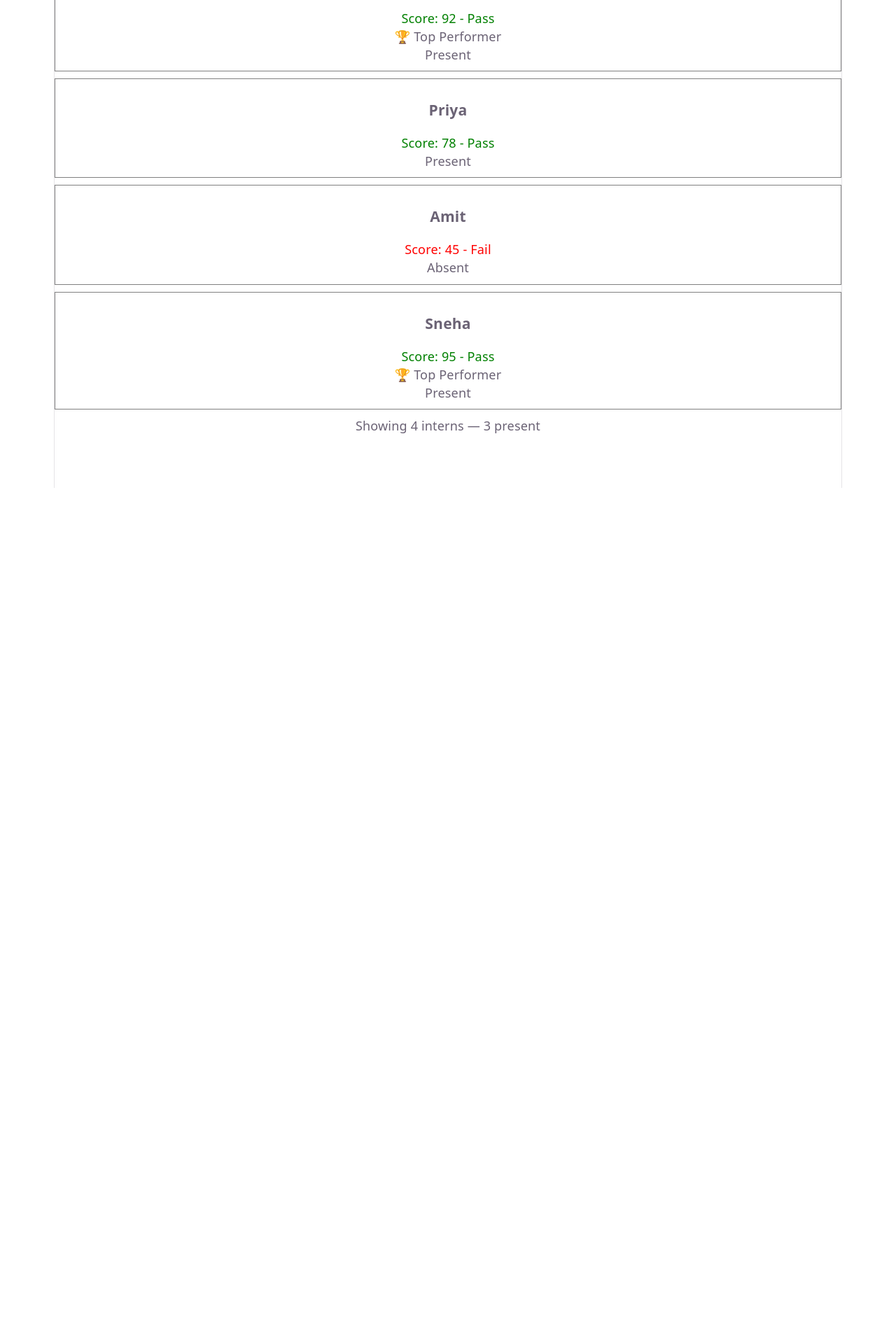
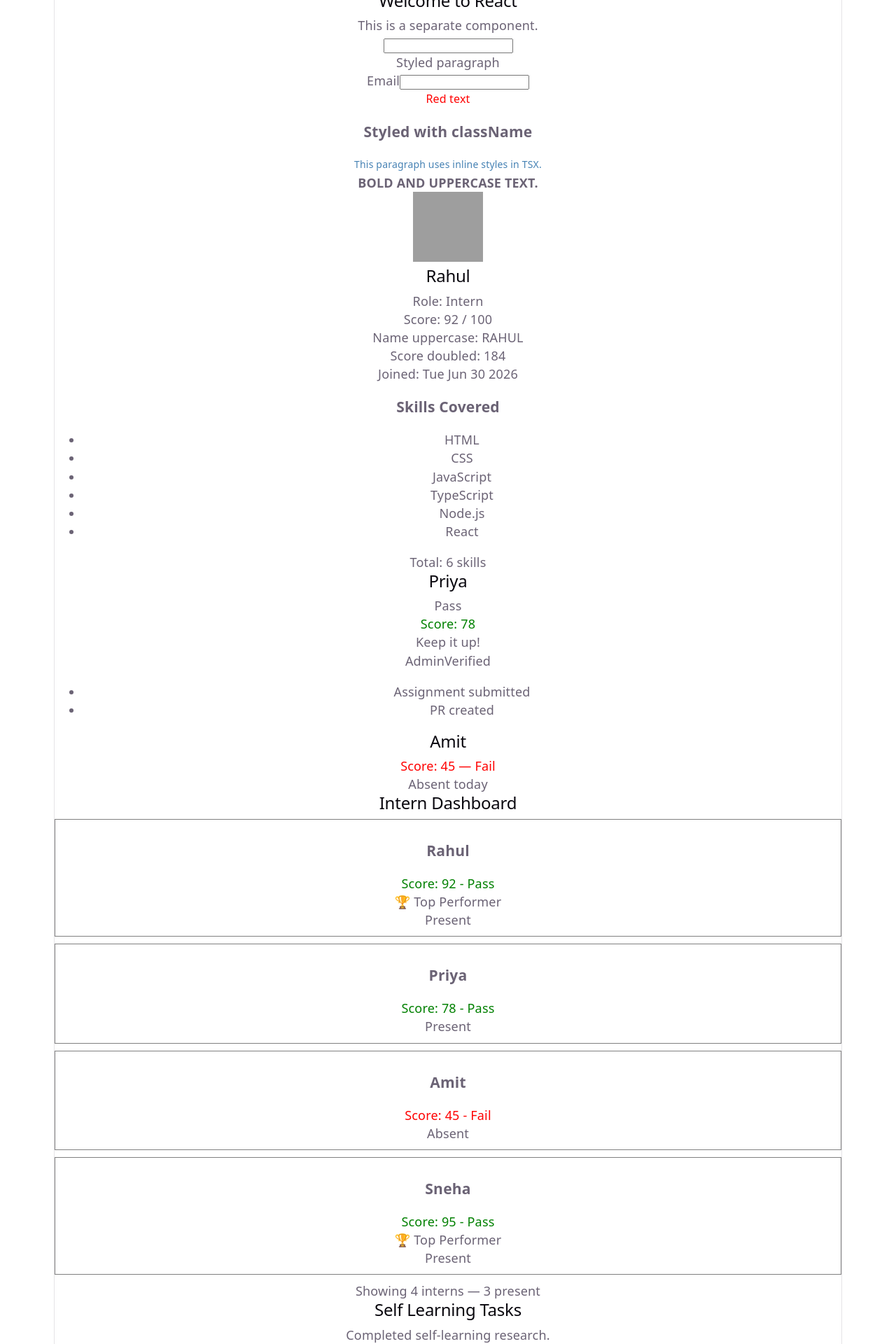
Before and after one commit to Monicram/Assignment-Training, a React (Vite) app in the folder react/session1/: page / in a window 1280 px wide. Shown: the part 103-2023 px from the top of the page at 70% size. Before the commit the page ends 800 px from the top, so only its background shows below. Built offline with nearby package versions, Linux system fonts and the light colour scheme; grey boxes are pictures that could not be loaded.

Commit message:
react/session1: complete activity tasks

```diff
--- a/react/session1/src/App.tsx
+++ b/react/session1/src/App.tsx
@@ -1,43 +1,45 @@
-import Dashboard from './Dashboard'
-
-function App() {
-  return (
-    <>
-      <Dashboard />
-    </>
-  )
-}
-
-export default App
-
-// import Greeting from './Greeting'
-// import TsxRules from './TsxRules'
-// import StyledCard from './StyledCard'
-// import Profile from './Profile'
-// import SkillList from './SkillList'
-// import ScoreCard from './ScoreCard'
-// import StatusBadge from './StatusBadge'
-// import InternCard from './InternCard'
 // import Dashboard from './Dashboard'
 
 // function App() {
 //   return (
 //     <>
-//       <h1>Hello React</h1>
-//       <Greeting />
-//       <TsxRules />
-//       <StyledCard />
-//       <Profile />
-//       <SkillList />
-//       <ScoreCard />
-//       <StatusBadge />
-//       <InternCard />
 //       <Dashboard />
 //     </>
 //   )
 // }
 
 // export default App
+
+import Greeting from './Greeting'
+import TsxRules from './TsxRules'
+import StyledCard from './StyledCard'
+import Profile from './Profile'
+import SkillList from './SkillList'
+import ScoreCard from './ScoreCard'
+import StatusBadge from './StatusBadge'
+import InternCard from './InternCard'
+import Dashboard from './Dashboard'
+import SelfLearning from './SelfLearning'
+
+function App() {
+  return (
+    <>
+      <h1>Hello React</h1>
+      <Greeting />
+      <TsxRules />
+      <StyledCard />
+      <Profile />
+      <SkillList />
+      <ScoreCard />
+      <StatusBadge />
+      <InternCard />
+      <Dashboard />
+      <SelfLearning />
+    </>
+  )
+}
+
+export default App
 
 // Task 1.1
 
--- /dev/null
+++ b/react/session1/src/SelfLearning.tsx
@@ -0,0 +1,19 @@
+function SelfLearning() {
+  return (
+    <div>
+      <h2>Self Learning Tasks</h2>
+
+      {/* React.StrictMode helps find potential problems in the app during development. It checks components and shows warnings, but it does not affect the production build. */}
+
+      {/* A controlled component is managed by React state, while an uncontrolled component manages its own state using the DOM. */}
+
+      {/* The key prop helps React identify each item in a list. Using the array index as a key is not recommended because items can change order. Use a unique id instead. */}
+
+      {/* Fragments group multiple elements without adding an extra HTML element. A Fragment can have a key only when using <React.Fragment key={...}>. The short syntax <>...</> cannot have a key. */}
+
+      <p>Completed self-learning research.</p>
+    </div>
+  )
+}
+
+export default SelfLearning
```
